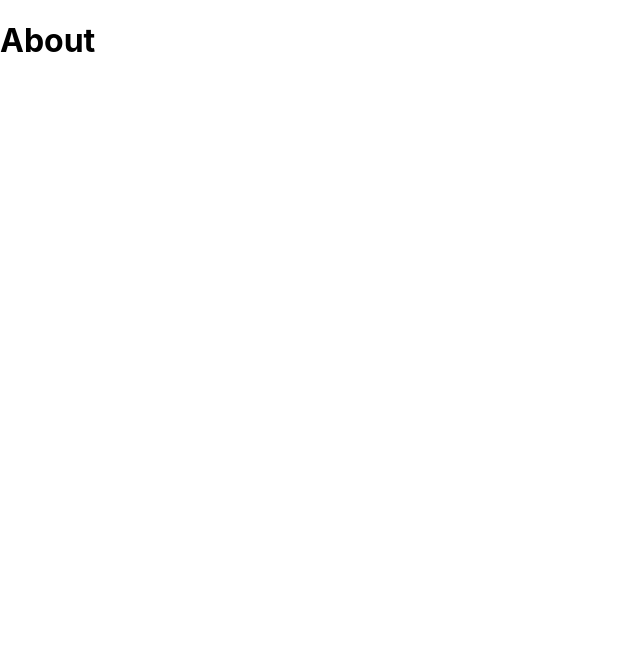
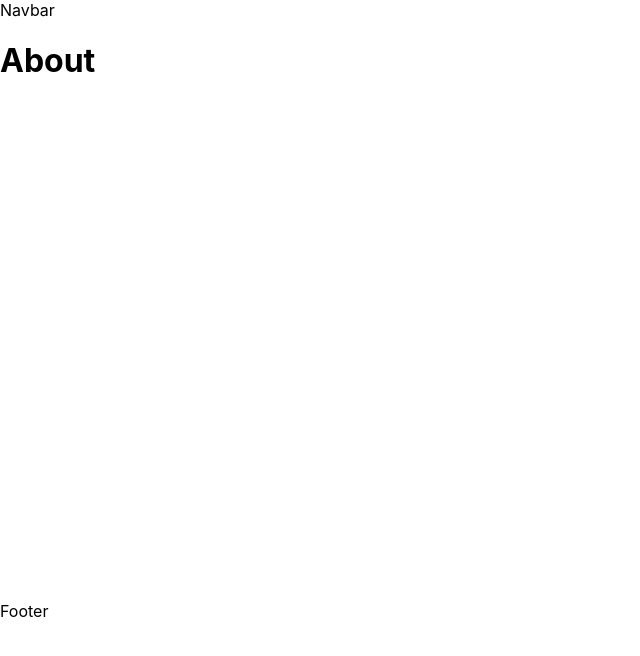
Before and after one commit to majunior07/miniblog, a React (Create React App) app: page /about in a window 1280 px wide. Shown: the top 656 px of the page, without its empty margins (0-640 px from the left). Built offline with nearby package versions, Linux system fonts and the light colour scheme.

Commit message:
Primeiro commit 18/07/2023

```diff
--- a/src/App.js
+++ b/src/App.js
@@ -4,17 +4,21 @@
 // pages
 import Home from './pages/Home/Home';
 import About from './pages/About/About';
+import Navbar from './components/Navbar';
+import Footer from './components/Footer';
 
 function App() {
   return (
     <div className="App">
       <BrowserRouter>
+      <Navbar />
         <div className='container'>
           <Routes>
             <Route path="/" element={<Home />} />
             <Route path="/about" element={<About />} />
           </Routes>
         </div>
+        <Footer />
       </BrowserRouter>
     </div>
   );
--- /dev/null
+++ b/src/components/Footer.js
@@ -0,0 +1,9 @@
+import React from "react";
+
+const Footer = () => {
+    return(
+        <div>Footer</div>
+    );
+};
+
+export default Footer;
--- /dev/null
+++ b/src/components/Navbar.js
@@ -0,0 +1,9 @@
+import React from "react";
+
+const Navbar = () => {
+    return(
+        <div>Navbar</div>
+    );
+};
+
+export default Navbar;
```
Also changed, not shown: src/components/Footer.module.css (added), src/components/Navbar.module.css (added).
